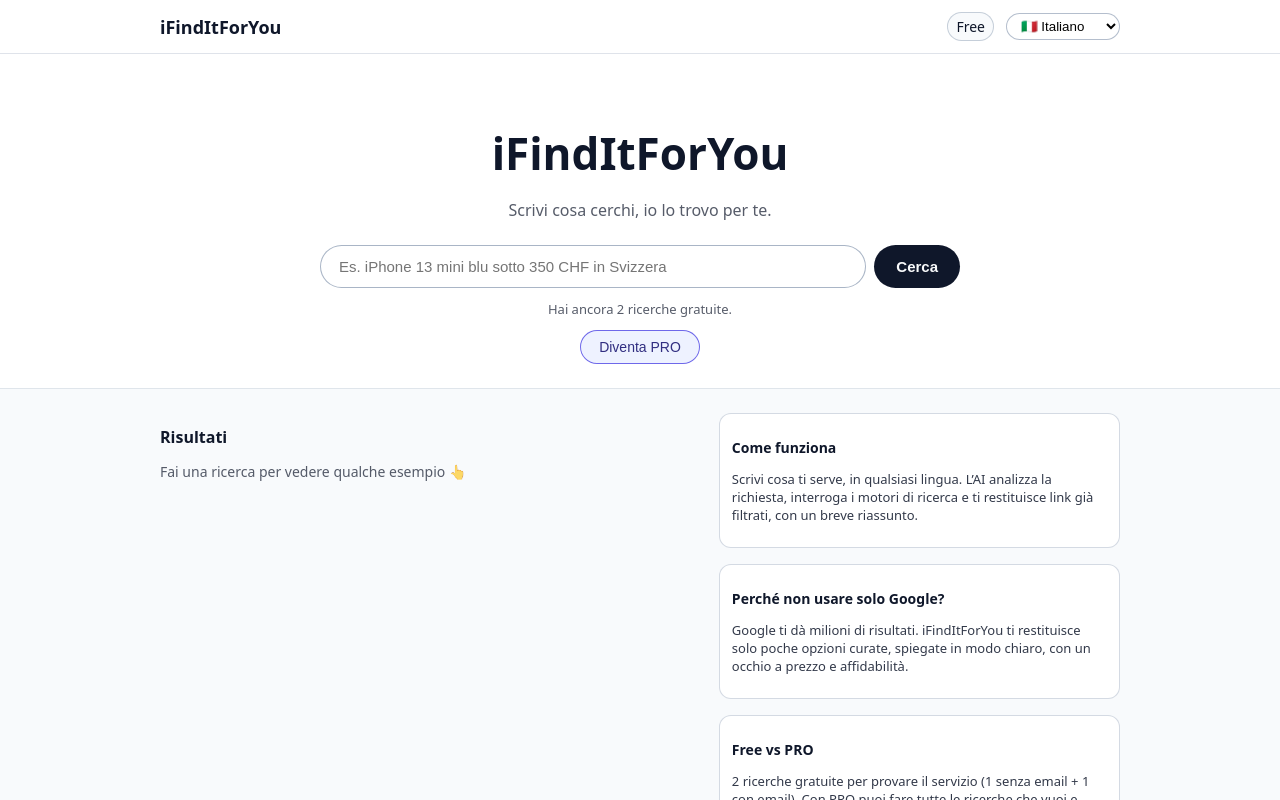
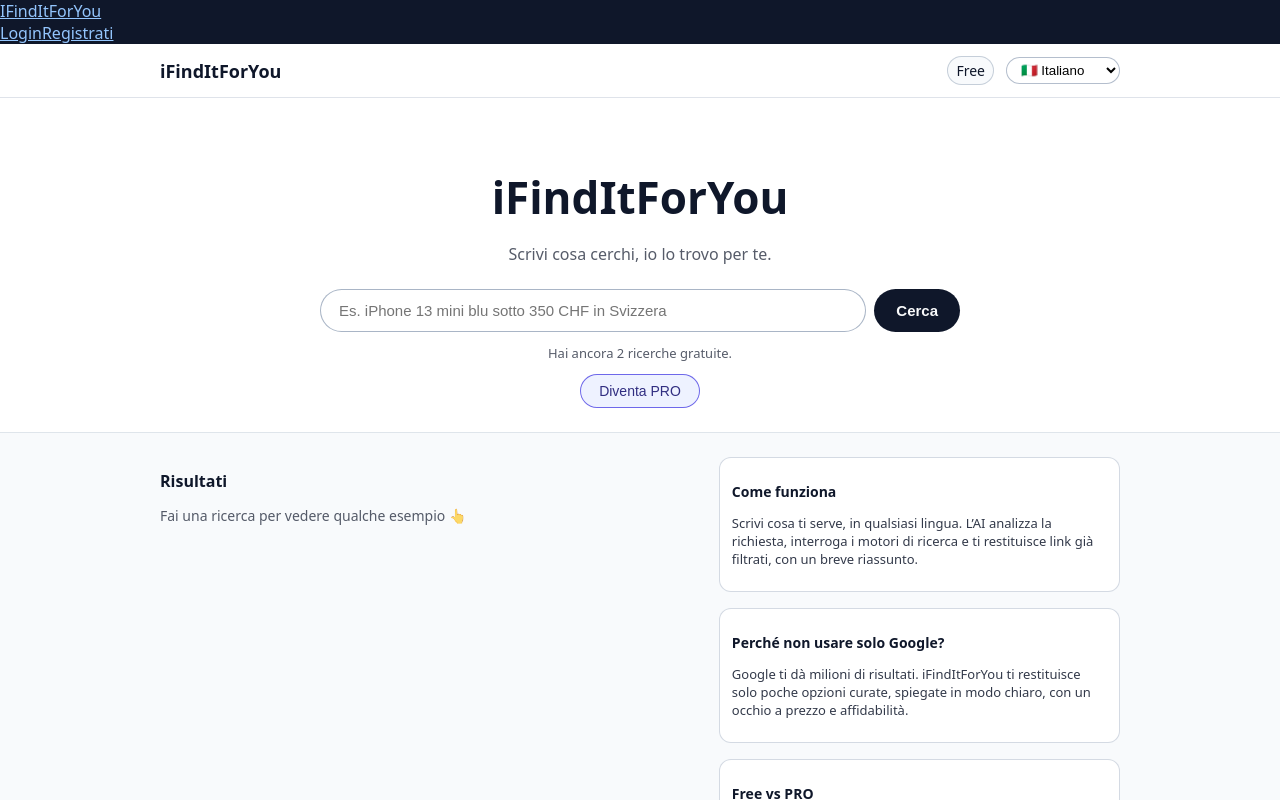
Before and after one commit to mregaz/ifinditforyou-new, a Next.js app: page / in a window 1280 px wide. Shown: the top 800 px of the page. Built offline with nearby package versions, Linux system fonts and the light colour scheme.

Commit message:
Update layout.tsx

```diff
--- a/app/layout.tsx
+++ b/app/layout.tsx
@@ -1,6 +1,6 @@
-import Header from "@/components/Header";
 // app/layout.tsx
 import type { ReactNode } from "react";
+import Header from "@/components/Header";
 
 export const metadata = {
   title: "iFindItForYou",
@@ -21,7 +21,13 @@ export default function RootLayout({ children }: { children: ReactNode }) {
           a { color: #93c5fd; text-decoration: underline; }
         `}</style>
       </head>
-      <body>{children}</body>
+      <body>
+        {/* HEADER visibile su tutte le pagine */}
+        <Header />
+
+        {/* CONTENUTO DELLA PAGINA */}
+        {children}
+      </body>
     </html>
   );
 }
```
